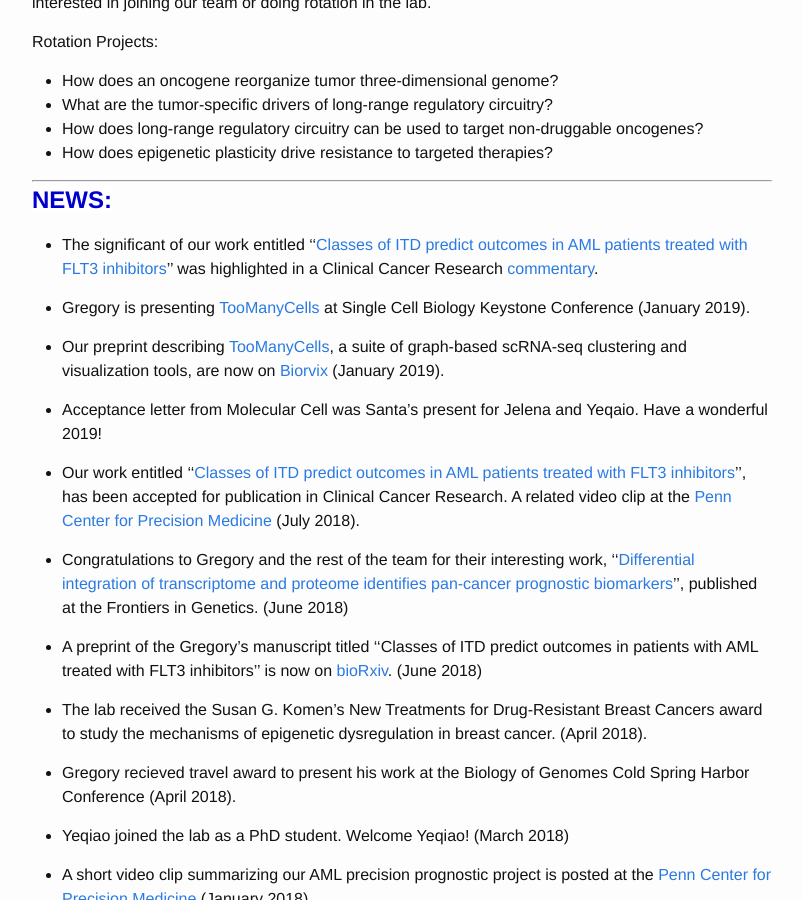
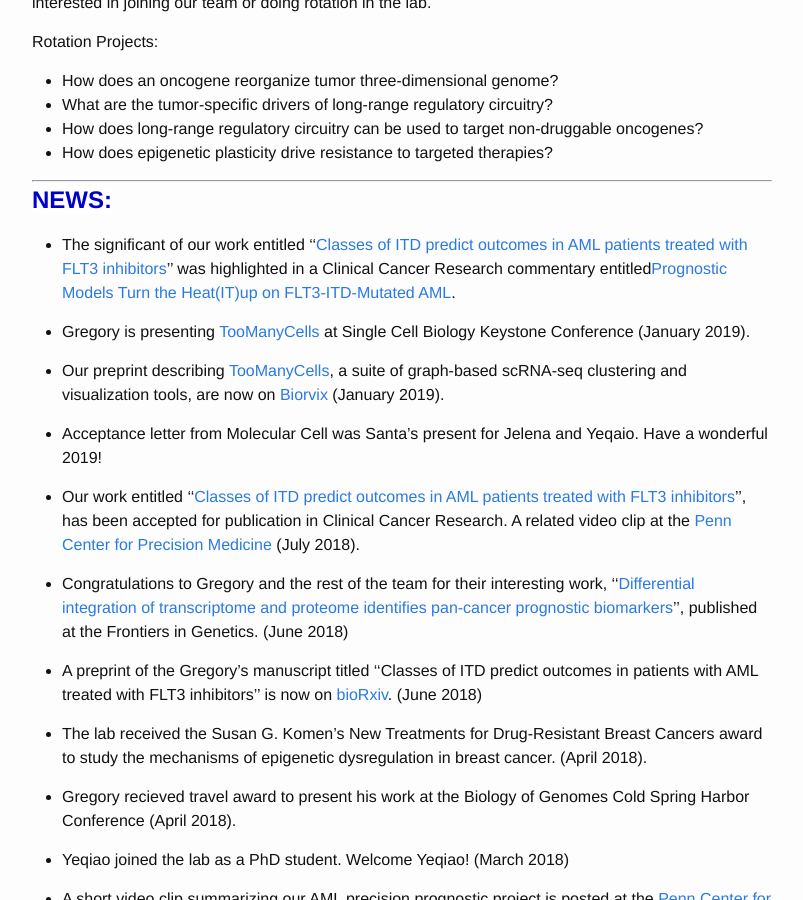
Before and after one commit to faryabib/faryabib.github.io, a Jekyll site: the page built from index.md, in a window 1280 px wide and 900 px high, scrolled down 700 px. Shown: the whole window, without its empty margins (238-1041 px from the left). Built offline with Jekyll 4.4.1, drawn with Linux system fonts in a browser that asks for light colours.

Commit message:
Update index.md

```diff
--- a/index.md
+++ b/index.md
@@ -23,7 +23,7 @@ Rotation Projects:
 ----
 <strong><span style="font-size: 1.5em; font-weight: bold; color: #0000cc; background-color: #ffffff">NEWS:</span><strong>
 
-+ The significant of our work entitled ''[Classes of ITD predict outcomes in AML patients treated with FLT3 inhibitors](http://clincancerres.aacrjournals.org/content/early/2018/11/29/1078-0432.CCR-18-0655)'' was highlighted in a Clinical Cancer Research [commentary](http://clincancerres.aacrjournals.org/content/early/2018/11/29/1078-0432.CCR-18-3146).
++ The significant of our work entitled ''[Classes of ITD predict outcomes in AML patients treated with FLT3 inhibitors](http://clincancerres.aacrjournals.org/cgi/content/abstract/1078-0432.CCR-18-0655)'' was highlighted in a Clinical Cancer Research commentary entitled[Prognostic Models Turn the Heat(IT)up on FLT3-ITD-Mutated AML](http://clincancerres.aacrjournals.org/content/25/2/460?iss=2).
 
 + Gregory is presenting [TooManyCells](https://github.com/faryabiLab/too-many-cells) at Single Cell Biology Keystone Conference (January 2019).
 
@@ -31,7 +31,7 @@ Rotation Projects:
 
 + Acceptance letter from Molecular Cell was Santa's present for Jelena and Yeqaio. Have a wonderful 2019!
 
-+ Our work entitled ''[Classes of ITD predict outcomes in AML patients treated with FLT3 inhibitors](http://clincancerres.aacrjournals.org/content/early/2018/11/29/1078-0432.CCR-18-0655)'', has been accepted for publication in Clinical Cancer Research. A related video clip at the [Penn Center for Precision Medicine](https://www.youtube.com/watch?v=vqLXfHXP98A&index=20&list=PLRGEsZTjjo8mLReT4vqHU6cc_d4hn46GV) (July 2018).
++ Our work entitled ''[Classes of ITD predict outcomes in AML patients treated with FLT3 inhibitors](http://clincancerres.aacrjournals.org/cgi/content/abstract/1078-0432.CCR-18-0655)'', has been accepted for publication in Clinical Cancer Research. A related video clip at the [Penn Center for Precision Medicine](https://www.youtube.com/watch?v=vqLXfHXP98A&index=20&list=PLRGEsZTjjo8mLReT4vqHU6cc_d4hn46GV) (July 2018).
 
 + Congratulations to Gregory and the rest of the team for their interesting work, ''[Differential integration of transcriptome and proteome identifies pan-cancer prognostic biomarkers](https://goo.gl/pvZ4Dn)'', published at the Frontiers in Genetics. (June 2018)
 
```
